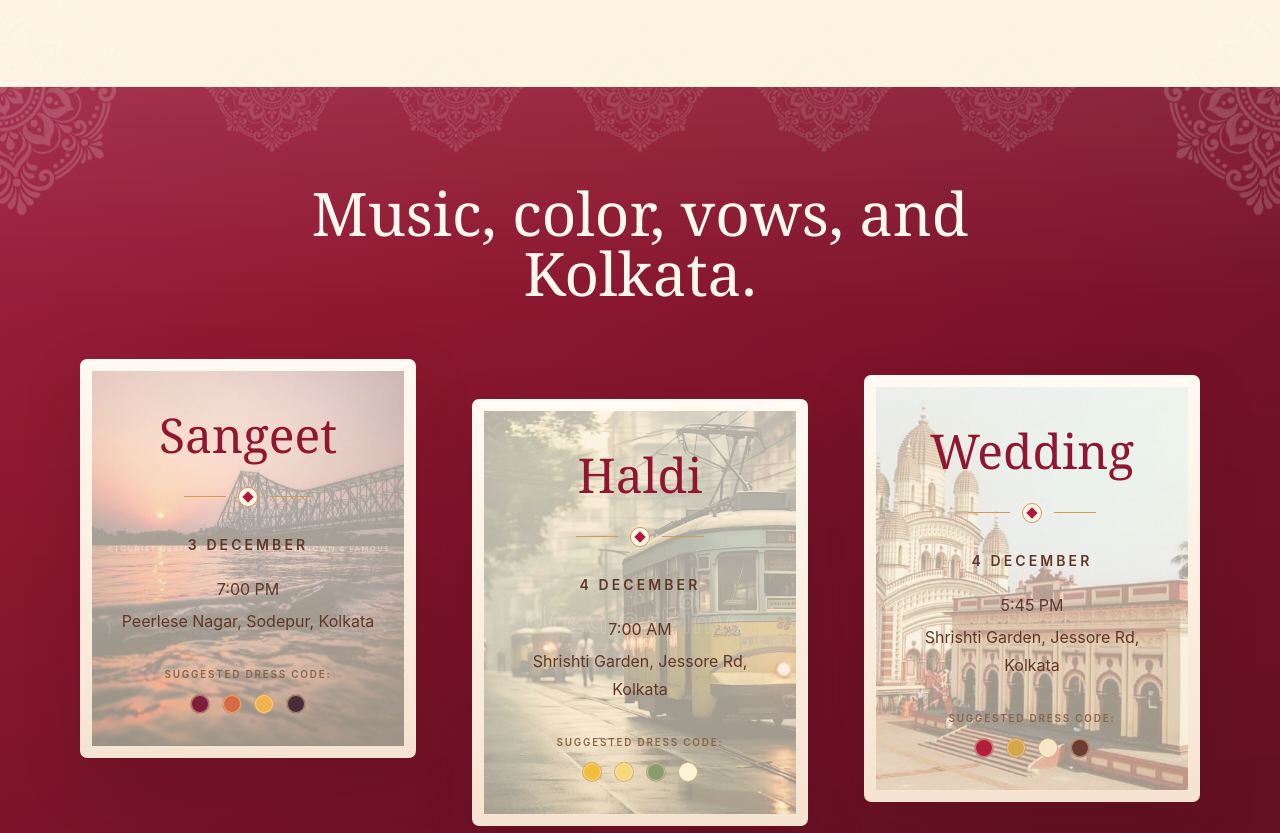
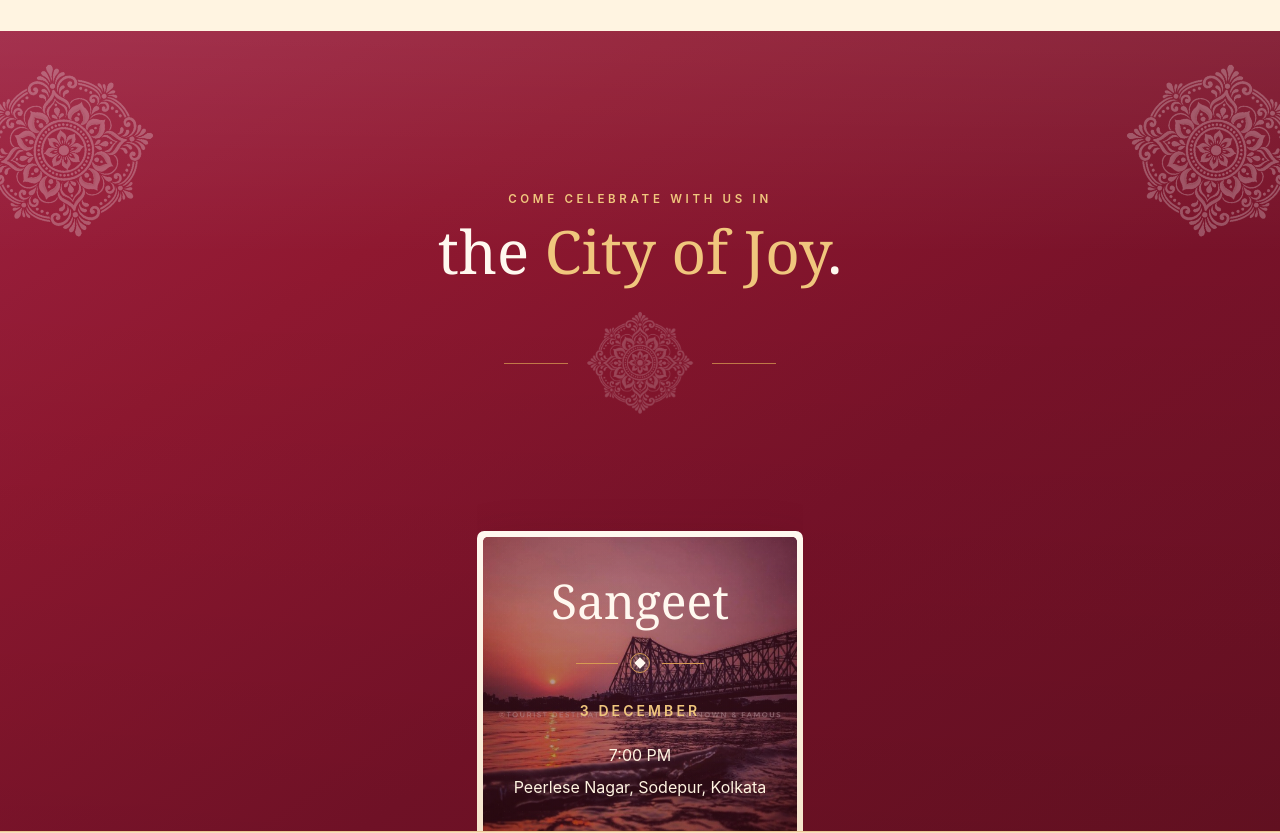
Before and after one commit to deepeshmi26/wedding-website, a Next.js app: page / in a window 1280 px wide. Shown: the part 1680-2513 px from the top of the page. Built offline with nearby package versions, Linux system fonts and the light colour scheme.

Commit message:
Refine events section variants

```diff
--- a/src/app/EventsCardVariants.tsx
+++ b/src/app/EventsCardVariants.tsx
@@ -27,14 +27,98 @@ export function EventsCardVariants({
   events,
   version,
 }: EventsCardVariantsProps) {
-  void version;
+  const isRoyalClassic = version === "v3";
 
   return (
-    <div className="relative mt-14">
+    <div className="relative md:mt-14">
+      {isRoyalClassic ? (
+        <div className="flex flex-col items-center gap-5 md:gap-6">
+          {events.map((event) => (
+            <div
+              key={event.name}
+              className="relative z-10 mx-auto w-full max-w-[20rem] overflow-hidden rounded-[0.45rem] bg-[linear-gradient(180deg,#fff8ef_0%,#f3dfc2_100%)] p-[0.38rem] shadow-[0_24px_56px_rgba(64,20,26,0.22)] transition hover:-translate-y-1.5 hover:shadow-[0_30px_68px_rgba(64,20,26,0.28)] md:max-w-[21rem]"
+            >
+              <article
+                className="relative overflow-hidden rounded-[0.32rem] bg-[linear-gradient(180deg,rgba(143,24,48,0.96)_0%,rgba(110,18,38,0.98)_100%)] text-center"
+              >
+                <div className="absolute inset-0 bg-[linear-gradient(180deg,rgba(255,255,255,0.06),transparent_30%,rgba(0,0,0,0.1)_100%)]" />
+                <div className="relative overflow-hidden px-5 pb-8 pt-10">
+                  {event.washImage ? (
+                    <>
+                      <Image
+                        src={event.washImage}
+                        alt={event.washImageAlt ?? ""}
+                        fill
+                        className="object-cover object-center"
+                        sizes="(max-width: 767px) 90vw, 320px"
+                      />
+                      <div
+                        aria-hidden="true"
+                        className="absolute inset-0 bg-[linear-gradient(180deg,rgba(94,15,33,0.44),rgba(94,15,33,0.38)),radial-gradient(circle_at_18%_18%,rgba(240,198,125,0.14),transparent_26%),linear-gradient(180deg,rgba(255,255,255,0.03),rgba(0,0,0,0.08))]"
+                      />
+                    </>
+                  ) : (
+                    <div
+                      aria-hidden="true"
+                      className="absolute inset-0 bg-[linear-gradient(180deg,rgba(132,20,44,0.95),rgba(96,14,34,0.98)),radial-gradient(circle_at_15%_16%,rgba(240,198,125,0.12),transparent_28%)]"
+                    />
+                  )}
+                  <div
+                    aria-hidden="true"
+                    className="absolute inset-0 [background-size:18px_18px,22px_22px,20px_20px,24px_24px] opacity-[0.1] mix-blend-screen bg-[radial-gradient(circle_at_20%_24%,rgba(240,198,125,0.28)_0_0.6px,transparent_0.7px),radial-gradient(circle_at_72%_18%,rgba(240,198,125,0.2)_0_0.55px,transparent_0.7px),radial-gradient(circle_at_34%_72%,rgba(255,248,239,0.14)_0_0.5px,transparent_0.65px),radial-gradient(circle_at_84%_68%,rgba(240,198,125,0.16)_0_0.6px,transparent_0.72px)]"
+                  />
+                  <h3 className="relative z-10 font-serif text-5xl leading-none text-[#fff8ef]">
+                    {event.name}
+                  </h3>
+                  <div className="relative z-10 mx-auto mt-7 flex w-32 items-center gap-3">
+                    <span className="h-px flex-1 bg-[#d69b52]" />
+                    <span className="grid h-5 w-5 place-items-center rounded-full border border-[#d69b52] bg-[#fff8ef]/12">
+                      <span className="h-2 w-2 rotate-45 bg-[#fff8ef]" />
+                    </span>
+                    <span className="h-px flex-1 bg-[#d69b52]" />
+                  </div>
+                  <p className="relative z-10 mt-7 text-sm font-semibold uppercase tracking-[0.22em] text-[#f0c67d]">
+                    {event.date}
+                  </p>
+                  <div className="relative z-10 mt-5 space-y-1 text-base leading-7 text-[#fff4e1]">
+                    <p>{event.time}</p>
+                    <p>
+                      <a
+                        href={event.mapUrl}
+                        target="_blank"
+                        rel="noreferrer"
+                        className="transition hover:text-[#f0c67d] hover:underline"
+                      >
+                        {event.place}
+                      </a>
+                    </p>
+                  </div>
+                  {event.dressCodeColors?.length ? (
+                    <div className="relative z-10 mt-8 flex flex-col items-center gap-3 text-center">
+                      <p className="text-[0.62rem] font-semibold uppercase tracking-[0.18em] text-[#f0c67d]">
+                        Suggested dress code:
+                      </p>
+                      <div className="flex items-center gap-3">
+                        {event.dressCodeColors.map((color) => (
+                          <span
+                            key={color}
+                            aria-label={`Suggested color ${color}`}
+                            className="h-5 w-5 rounded-full border border-[#cda574]/80 shadow-[inset_0_0_0_1px_rgba(255,248,236,0.45)]"
+                            style={{ backgroundColor: color }}
+                          />
+                        ))}
+                      </div>
+                    </div>
+                  ) : null}
+                </div>
+              </article>
+            </div>
+          ))}
+        </div>
+      ) : (
         <div className="flex flex-col gap-5 md:grid md:grid-cols-3 md:items-start md:gap-6">
           {events.map((event, index) => {
             const mobileOffset = "mx-auto max-w-[20rem]";
-
             const desktopOffset =
               index === 1 ? "md:mt-10" : index === 2 ? "md:mt-4" : "md:mt-0";
 
@@ -117,6 +201,7 @@ export function EventsCardVariants({
             );
           })}
         </div>
+      )}
     </div>
   );
 }
--- a/src/app/page.tsx
+++ b/src/app/page.tsx
@@ -64,10 +64,96 @@ const storyPhotos = {
   classicCouple: "/photos/rav03150.jpg",
 };
 
+function EventsSectionHeader({
+  isRoyalClassicEvents = false,
+}: {
+  isRoyalClassicEvents?: boolean;
+}) {
+  const useRoyalPalette = isRoyalClassicEvents;
+
+  return (
+    <div className="relative mx-auto max-w-6xl pt-10">
+      {isRoyalClassicEvents ? (
+        <>
+          <div
+            aria-hidden="true"
+            className="pointer-events-none absolute left-0 top-0 -translate-x-1/2 -translate-y-1/2 overflow-visible"
+          >
+            <Image
+              src="/graphics/alpona-watermark-v1.png"
+              alt=""
+              width={1254}
+              height={1254}
+              className="h-auto w-[10rem] rotate-[-10deg] opacity-[0.28] mix-blend-screen sm:w-[11rem] lg:w-[12rem]"
+              sizes="(max-width: 640px) 10rem, (max-width: 1024px) 11rem, 12rem"
+            />
+          </div>
+          <div
+            aria-hidden="true"
+            className="pointer-events-none absolute right-0 top-0 translate-x-1/2 -translate-y-1/2 overflow-visible"
+          >
+            <Image
+              src="/graphics/alpona-watermark-v1.png"
+              alt=""
+              width={1254}
+              height={1254}
+              className="h-auto w-[10rem] rotate-[10deg] opacity-[0.28] mix-blend-screen sm:w-[11rem] lg:w-[12rem]"
+              sizes="(max-width: 640px) 10rem, (max-width: 1024px) 11rem, 12rem"
+            />
+          </div>
+        </>
+      ) : null}
+      <div className="relative mx-auto max-w-3xl text-center">
+        <p
+          className={`text-[0.72rem] font-semibold uppercase tracking-[0.32em] ${useRoyalPalette ? "text-[#f0c67d]" : "text-[#b86622]"
+            }`}
+        >
+          Come celebrate with us in
+        </p>
+        <h2
+          className={`mt-4 font-serif text-5xl leading-[0.92] sm:text-6xl ${useRoyalPalette ? "text-[#fff8ef]" : "text-[#8f1830]"
+            }`}
+        >
+          the{" "}
+          <span className={useRoyalPalette ? "text-[#f0c67d]" : "text-[#b01838]"}>
+            City of Joy
+          </span>
+          .
+        </h2>
+      </div>
+    </div>
+  );
+}
+
+function EventsSectionDivider({
+  isRoyalClassicEvents = false,
+}: {
+  isRoyalClassicEvents?: boolean;
+}) {
+  if (!isRoyalClassicEvents) {
+    return null;
+  }
+
+  return (
+    <div className="pointer-events-none mx-auto mt-6 flex items-center justify-center md:mt-7">
+      <div className="h-px w-16 bg-[#d69b52]/75" />
+      <Image
+        src="/graphics/alpona-watermark-v1.png"
+        alt=""
+        width={1254}
+        height={1254}
+        className="mx-4 h-auto w-24 opacity-[0.22] mix-blend-screen md:w-28"
+        sizes="(max-width: 768px) 6rem, 7rem"
+      />
+      <div className="h-px w-16 bg-[#d69b52]/75" />
+    </div>
+  );
+}
+
 export default function Home() {
   const [heroVariant, setHeroVariant] = useState<VariantId>("overlap");
-  const [eventsVersion, setEventsVersion] = useState<EventsVersionId>("v1");
-  const isPostcardEvents = eventsVersion === "v1";
+  const [eventsVersion, setEventsVersion] = useState<EventsVersionId>("v3");
+  const isRoyalClassicEvents = eventsVersion === "v3";
 
   return (
     <main className="min-h-screen overflow-x-hidden bg-[#fff4e1] text-[#321b12]">
@@ -167,133 +253,34 @@ export default function Home() {
       </section>
       <section
         id="events"
-        className={`relative overflow-visible ${isPostcardEvents ? "min-h-[180vh] text-[#fff8ef]" : "text-[#321b12]"
+        className={`relative h-screen ${isRoyalClassicEvents ? "flex min-h-screen flex-col overflow-hidden text-[#fff8ef]" : "overflow-visible text-[#321b12]"
           }`}
         style={{
-          backgroundImage: isPostcardEvents
+          backgroundImage: isRoyalClassicEvents
             ? "linear-gradient(180deg, rgba(255,255,255,0.08), rgba(255,255,255,0) 28%, rgba(0,0,0,0.08) 100%), linear-gradient(145deg, #9d2140 0%, #8f1830 28%, #781229 62%, #691123 100%)"
             : "radial-gradient(circle at 18% 16%, rgba(176,24,56,0.16), transparent 28%), radial-gradient(circle at 84% 18%, rgba(240,167,47,0.18), transparent 24%), radial-gradient(circle at 78% 82%, rgba(143,24,48,0.1), transparent 28%), linear-gradient(135deg, #f6d8b1 0%, #f7e6cf 48%, #f1cfa3 100%)",
-          backgroundAttachment: isPostcardEvents
+          backgroundAttachment: isRoyalClassicEvents
             ? "fixed, fixed"
             : "scroll, scroll, scroll",
           backgroundPosition: "center, center, center",
           backgroundRepeat: "no-repeat, no-repeat, no-repeat",
-          backgroundSize: isPostcardEvents
+          backgroundSize: isRoyalClassicEvents
             ? "cover, cover"
             : "cover, cover, cover",
         }}
       >
-        <div className="relative z-10">
-          <div className="pb-20 lg:pb-24">
-            <div className="relative mb-10 lg:mb-14">
-              {isPostcardEvents ? (
-                <>
-                  <div
-                    aria-hidden="true"
-                    className="pointer-events-none absolute left-0 top-0 -translate-x-1/2 -translate-y-1/2 overflow-visible"
-                  >
-                    <Image
-                      src="/graphics/alpona-watermark-v1.png"
-                      alt=""
-                      width={1254}
-                      height={1254}
-                      className="block h-auto w-[15rem] rotate-[-10deg] opacity-[0.18] mix-blend-screen sm:w-[18rem]"
-                      sizes="(max-width: 640px) 15rem, 18rem"
-                    />
-                  </div>
-                  <div
-                    aria-hidden="true"
-                    className="pointer-events-none absolute right-0 top-0 translate-x-1/2 -translate-y-1/2 overflow-visible"
-                  >
-                    <Image
-                      src="/graphics/alpona-watermark-v1.png"
-                      alt=""
-                      width={1254}
-                      height={1254}
-                      className="block h-auto w-[15rem] rotate-[10deg] opacity-[0.18] mix-blend-screen sm:w-[18rem]"
-                      sizes="(max-width: 640px) 15rem, 18rem"
-                    />
-                  </div>
-                  <div
-                    aria-hidden="true"
-                    className="pointer-events-none absolute inset-x-0 top-0 flex -translate-y-1/2 justify-center"
-                  >
-                    <div className="flex items-center justify-center gap-6 lg:gap-8 xl:gap-10">
-                      <Image
-                        src="/graphics/alpona-watermark-v1.png"
-                        alt=""
-                        width={1254}
-                        height={1254}
-                        className="hidden h-auto w-[9rem] opacity-[0.14] mix-blend-screen 2xl:block"
-                        sizes="9rem"
-                      />
-                      <Image
-                        src="/graphics/alpona-watermark-v1.png"
-                        alt=""
-                        width={1254}
-                        height={1254}
-                        className="hidden h-auto w-[9rem] opacity-[0.14] mix-blend-screen xl:block"
-                        sizes="9rem"
-                      />
-                      <Image
-                        src="/graphics/alpona-watermark-v1.png"
-                        alt=""
-                        width={1254}
-                        height={1254}
-                        className="hidden h-auto w-[9rem] opacity-[0.14] mix-blend-screen lg:block"
-                        sizes="9rem"
-                      />
-                      <Image
-                        src="/graphics/alpona-watermark-v1.png"
-                        alt=""
-                        width={1254}
-                        height={1254}
-                        className="block h-auto w-[9rem] opacity-[0.14] mix-blend-screen lg:w-[9rem]"
-                        sizes="9rem"
-                      />
-                      <Image
-                        src="/graphics/alpona-watermark-v1.png"
-                        alt=""
-                        width={1254}
-                        height={1254}
-                        className="hidden h-auto w-[9rem] opacity-[0.14] mix-blend-screen lg:block"
-                        sizes="9rem"
-                      />
-                      <Image
-                        src="/graphics/alpona-watermark-v1.png"
-                        alt=""
-                        width={1254}
-                        height={1254}
-                        className="hidden h-auto w-[9rem] opacity-[0.14] mix-blend-screen xl:block"
-                        sizes="9rem"
-                      />
-                      <Image
-                        src="/graphics/alpona-watermark-v1.png"
-                        alt=""
-                        width={1254}
-                        height={1254}
-                        className="hidden h-auto w-[9rem] opacity-[0.14] mix-blend-screen 2xl:block"
-                        sizes="9rem"
-                      />
-                    </div>
-                  </div>
-                </>
-              ) : null}
-            </div>
-
-            <div className="relative z-10 px-5 pt-20 lg:pt-24">
-              <div className="mx-auto mb-12 max-w-6xl lg:mb-14">
-                <div className="mx-auto max-w-3xl text-center">
-                  <h2
-                    className={`font-serif text-5xl leading-none sm:text-6xl ${
-                      isPostcardEvents ? "text-[#fff8ef]" : "text-[#8f1830]"
-                    }`}
-                  >
-                    Music, color, vows, and Kolkata.
-                  </h2>
-                </div>
+        <div className={`relative z-10 ${isRoyalClassicEvents ? "flex min-h-0 flex-1 flex-col" : ""}`}>
+          <div className={`${isRoyalClassicEvents ? "flex min-h-0 flex-1 flex-col" : "pb-20 lg:pb-24"}`}>
+            <div className={`z-20 px-5 pt-0 md:pt-20 lg:pt-24 ${isRoyalClassicEvents ? "flex min-h-0 flex-1 flex-col" : ""}`}>
+              <div className="top-0 -mx-5 px-5 pb-6 md:pt-4 lg:pt-6">
+                <EventsSectionHeader
+                  isRoyalClassicEvents={isRoyalClassicEvents}
+                />
+                <EventsSectionDivider
+                  isRoyalClassicEvents={isRoyalClassicEvents}
+                />
               </div>
-              <div className="mx-auto max-w-6xl">
+              <div className={`mx-auto max-w-6xl md:mt-8 lg:mt-8 ${isRoyalClassicEvents ? "min-h-0 flex-1 overflow-y-auto pb-10" : ""}`}>
                 <EventsCardVariants events={events} version={eventsVersion} />
               </div>
             </div>
```
Also changed, not shown: src/app/HeroCompositionSwitcher.tsx (+6 -6 lines). Lines whose indentation alone changed are shown as unchanged.
